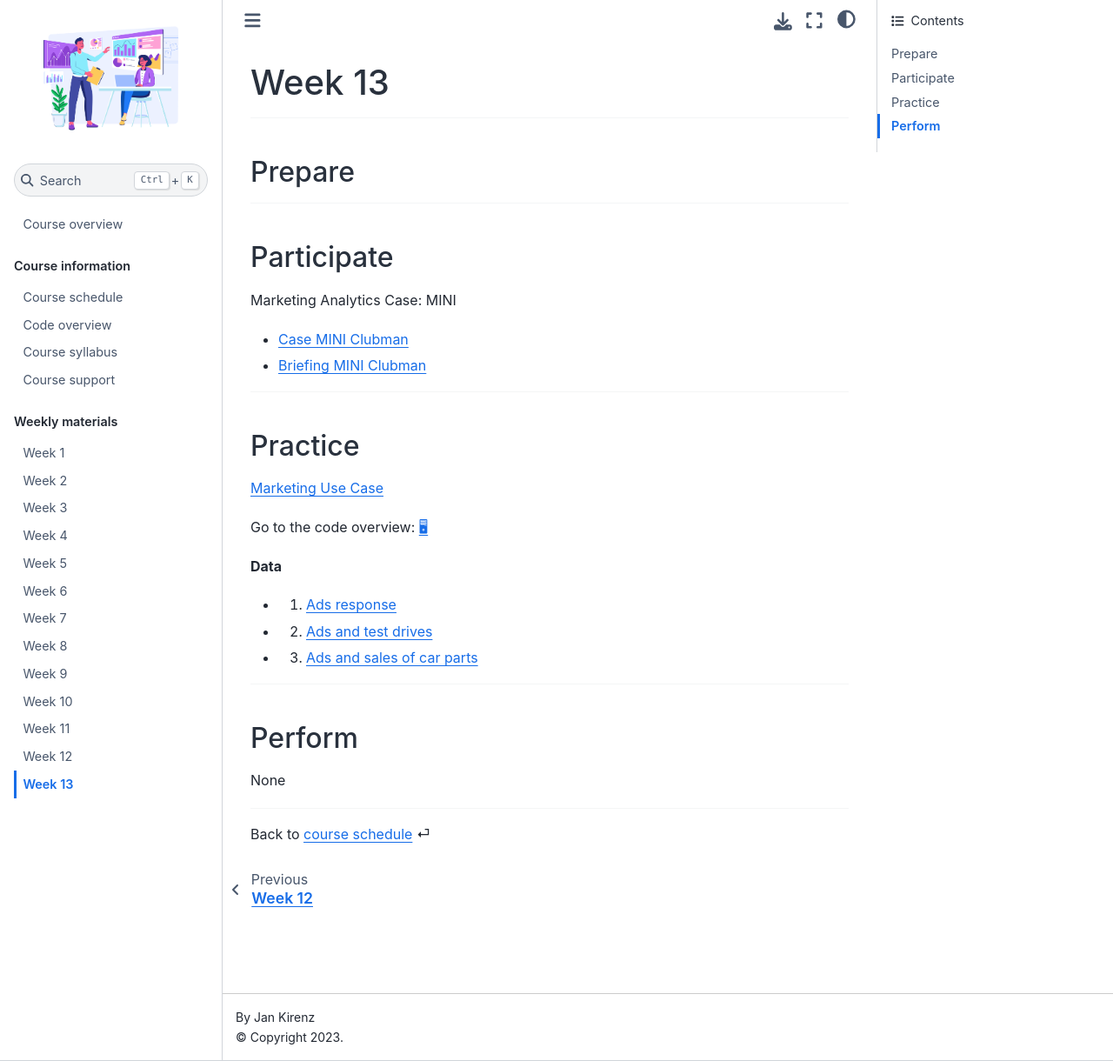
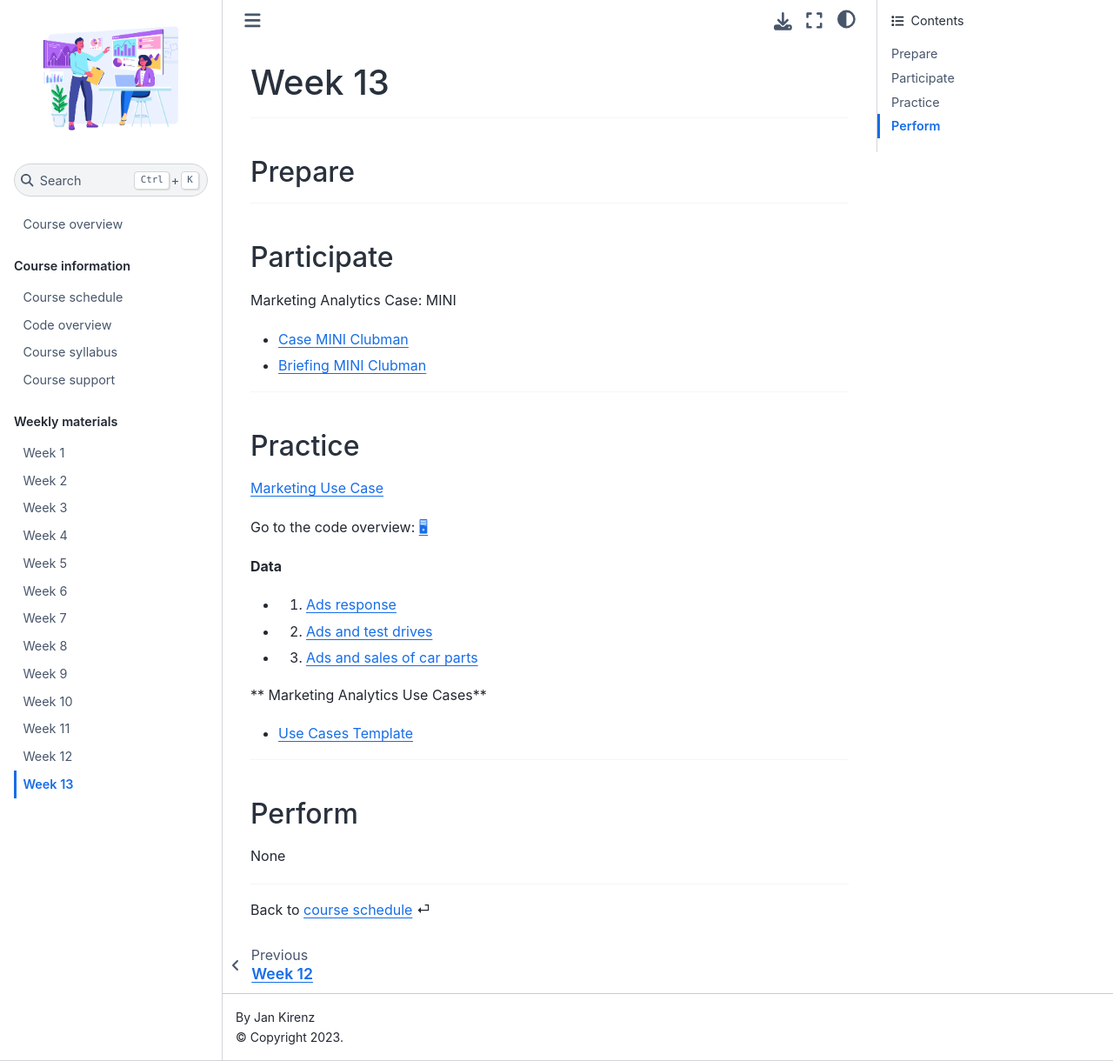
Before and after one commit to kirenz/om2, a Jupyter Book: the page built from weeks/week13.md, in a window 1280 px wide and 1220 px high. Shown: the whole window at 87% size. Built offline with Jupyter Book 1.0.4 settings and Sphinx 7.4.7 and the Sphinx Book theme 1.1.4, drawn with Linux system fonts in a browser that asks for light colours.

Commit message:
Update week13.md

```diff
--- a/weeks/week13.md
+++ b/weeks/week13.md
@@ -40,6 +40,14 @@
 - 2. [Ads and test drives](https://raw.githubusercontent.com/kirenz/datasets/master/mini_test_drives.csv)
 
 - 3. [Ads and sales of car parts](https://raw.githubusercontent.com/kirenz/datasets/master/mini_ads.csv)
+
+
+
+** Marketing Analytics Use Cases**
+
+
+- [Use Cases Template](https://docs.google.com/spreadsheets/d/1ahQKtQ_MsH7A3N2lJOXDBqwhl4PqXH71Z-q3kUV-wKQ/edit?usp=sharing)
+
 <!--
 
 - [Shell Jugendstudie Daten](https://drive.google.com/file/d/11f6gUB6wRpp_h5w_osVvk8Lw-_ueIUH0/view?usp=sharing)
```
